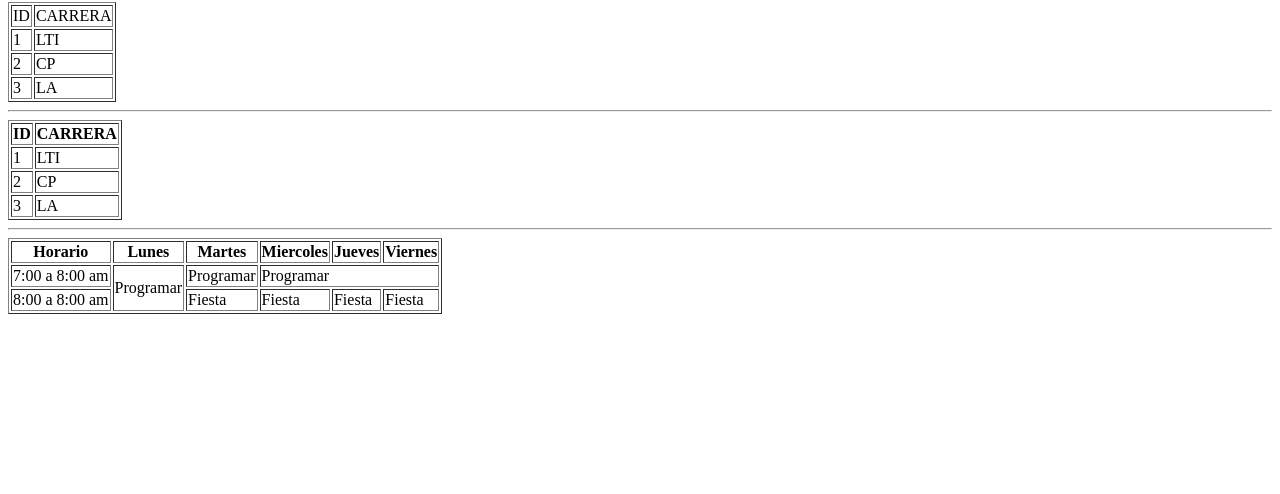
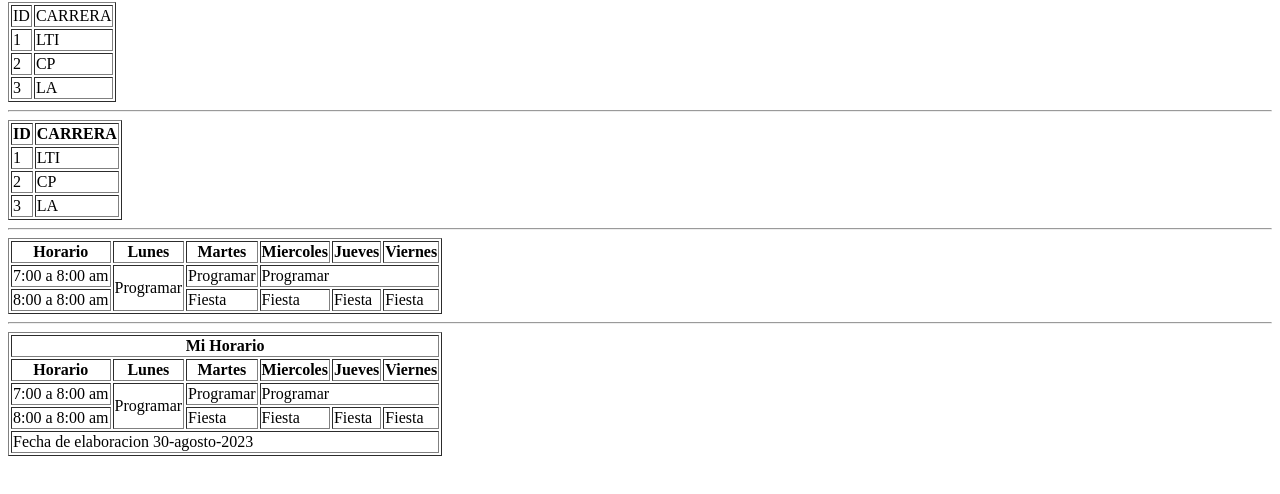
Before and after one commit to Angel-Alejandro-Galaviz-Rivera/Practica513008, a plain HTML site: page index.html in a window 1280 px wide. Shown: the part 78-572 px from the top of the page. Drawn offline with Linux system fonts and the light colour scheme.

Commit message:
tabla con tbody,tfoot,thead

```diff
--- a/index.html
+++ b/index.html
@@ -76,5 +76,46 @@
             <td>Fiesta</td>
         </tr>
     </table>
+
+    <hr>
+
+    <!--Tabla con etiquetas tbody,thead y tfoot-->
+
+    <table border="1">
+        <thead>
+            <tr>
+                <th colspan="6">Mi Horario</th>
+            </tr>
+            <tr>
+                <th>Horario</th>
+                <th>Lunes</th>
+                <th>Martes</th>
+                <th>Miercoles</th>
+                <th>Jueves</th>
+                <th>Viernes</th>
+            </tr>
+        </thead>
+        <tbody>
+            <tr>
+                <td>7:00 a 8:00 am</td>
+                <td rowspan="2">Programar</td>
+                <td>Programar</td>
+                <td colspan="3">Programar</td>
+            </tr>
+            <tr>
+                <td>8:00 a 8:00 am</td>
+                <td>Fiesta</td>
+                <td>Fiesta</td>
+                <td>Fiesta</td>
+                <td>Fiesta</td>
+            </tr>
+        </tbody>
+        <tfoot>
+            <tr>
+                <td colspan="6">Fecha de elaboracion 30-agosto-2023</td>
+            </tr>
+        </tfoot>
+    </table>
+
 </body>
 </html>
```
